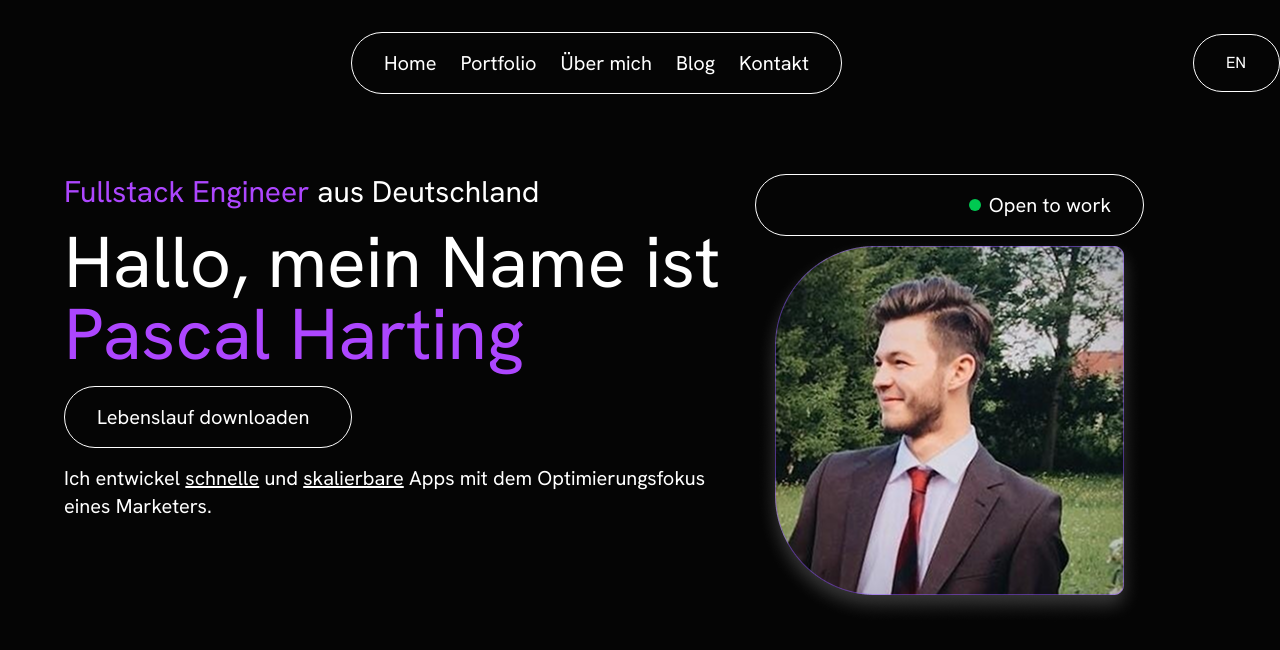
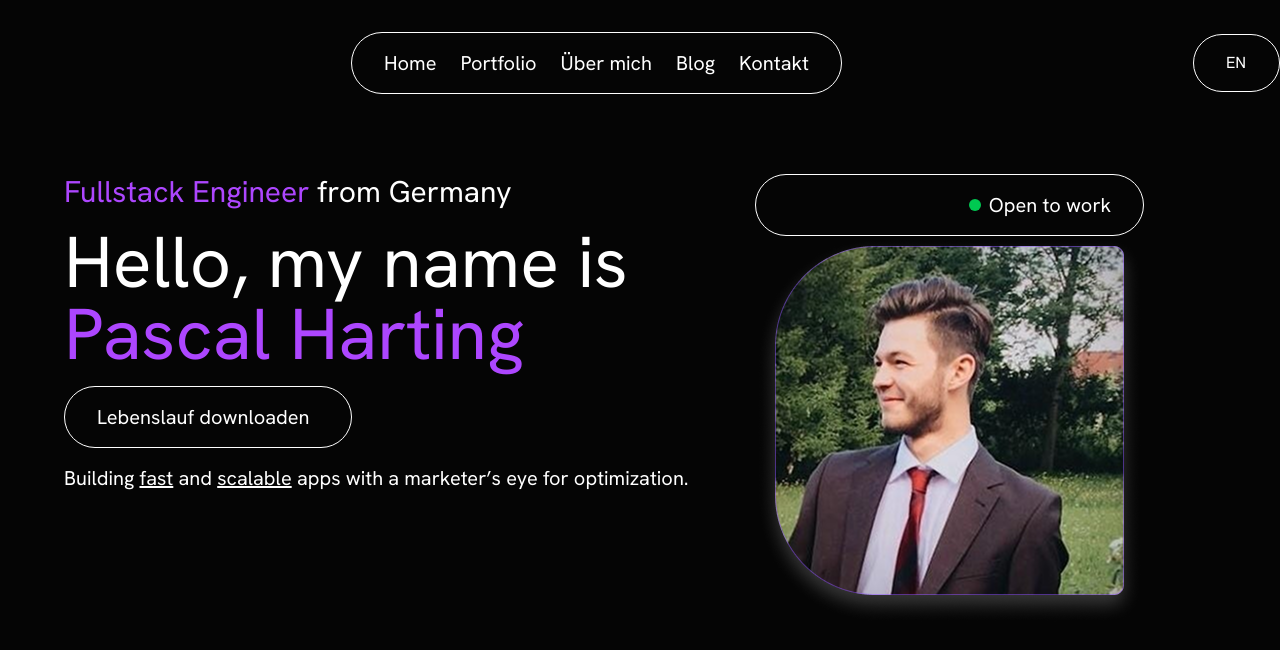
Before and after one commit to p-harting/portfolio, a Next.js app: page /blog in a window 1280 px wide. Shown: the top 650 px of the page. Built offline with nearby package versions, Linux system fonts and the light colour scheme.

Commit message:
Show translation for navbar and hero and implement cookie persistents for LanguageSelector

```diff
--- a/app/[lang]/(root)/layout.tsx
+++ b/app/[lang]/(root)/layout.tsx
@@ -1,7 +1,8 @@
 import "@/app/globals.css"
 import Navbar from "@/components/Navbar";
 import { hanken } from "@/components/fonts";
-import { i18n, type Locale } from "@/i18n-config";
+import { i18n, type Locale, Dictionary } from "@/i18n-config";
+import { getDictionary } from "@/utils/get-dictionary";
 
 export async function generateStaticParams() {
   return i18n.locales.map((locale) => ({ lang: locale }));
@@ -13,12 +14,13 @@ export default async function RootLayout (props: {
 {
   const params = await props.params;
   const { children } = props;
+  const dictionary: Dictionary = await getDictionary(params.lang);
 
   return (
     <html lang={params.lang}>
       <body className={`${hanken.className}`}>
         <header>
-          <Navbar />
+          <Navbar dictionary={dictionary.navbar}/>
         </header>
         {children}
       </body>
--- a/app/[lang]/(root)/page.tsx
+++ b/app/[lang]/(root)/page.tsx
@@ -2,17 +2,14 @@ import Hero from "@/components/Hero";
 import { Locale, Dictionary } from "@/i18n-config";
 import { getDictionary } from "@/utils/get-dictionary";
 
-export default async function Home({
-  params,
-}: {
-  params: Promise<{ lang: Locale }>;
-}) {
+export default async function Home({params,}: {params: Promise<{ lang: Locale }>;})
+{
   const awaitedParams = await params;
   const dictionary: Dictionary = await getDictionary(awaitedParams.lang);
 
   return (
     <main className="flex justify-center items-center mt-8">
-      <Hero dictionary={dictionary.hero} />
+      <Hero dictionary={dictionary.hero} currentLang={awaitedParams.lang} />
     </main>
   );
 }
--- a/components/Hero.tsx
+++ b/components/Hero.tsx
@@ -1,19 +1,33 @@
 import Image from "next/image"
+import { Dictionary, Locale } from "@/i18n-config";
 
-import { Dictionary } from "@/i18n-config";
-
-export default function Hero({ dictionary }: { dictionary: Dictionary["hero"] })
-{
-
+export default function Hero({ dictionary, currentLang }: {
+  dictionary: Dictionary["hero"],
+  currentLang: Locale
+}) {
     return (
         <div className="flex flex-row max-w-6xl mt-12">
             <div className="flex flex-col max-w-[60%] gap-4">
-                <h2 className="text-white text-3xl"><span className="text-purple-500">Fullstack Engineer</span> aus Deutschland</h2>
-                <h1 className="text-white text-7xl">Hallo, mein Name ist <span className="text-purple-500">Pascal Harting</span></h1>
+                {currentLang === 'de' ? (
+                  <h2 className="text-white text-3xl"><span className="text-purple-500">Fullstack Engineer</span> aus Deutschland</h2>
+                ) : (
+                  <h2 className="text-white text-3xl"><span className="text-purple-500">Fullstack Engineer</span> from Germany</h2>
+                )}
+
+                {currentLang === 'de' ? (
+                  <h1 className="text-white text-7xl">Hallo, mein Name ist <span className="text-purple-500">Pascal Harting</span></h1>
+                ) : (
+                  <h1 className="text-white text-7xl">Hello, my name is <span className="text-purple-500">Pascal Harting</span></h1>
+                )}
+
                 <div className="border border-solid border-white rounded-4xl py-4 px-8 text-white text-xl w-2xs">
                     <p>{dictionary.download}</p>
                 </div>
-                <p className="text-white text-xl">Ich entwickel <span className="underline">schnelle</span> und <span className="underline">skalierbare</span> Apps mit dem Optimierungsfokus eines Marketers.</p>
+                {currentLang === 'de' ? (
+                  <p className="text-white text-xl">Ich entwickel <span className="underline">schnelle</span> und <span className="underline">skalierbare</span> Apps mit dem Optimierungsfokus eines Marketers.</p>
+                ) : (
+                  <p className="text-white text-xl">Building <span className="underline">fast</span> and <span className="underline">scalable</span> apps with a marketer’s eye for optimization.</p>
+                )}
             </div>
             <div>
                 <div className="flex items-center justify-end gap-2 border border-solid border-white rounded-4xl py-4 px-8">
--- a/components/LanguageSelector.tsx
+++ b/components/LanguageSelector.tsx
@@ -4,9 +4,10 @@ import { Locale } from '@/i18n-config';
 export default function LanguageSelector({ currentLang }: { currentLang: Locale }) {
   const router = useRouter();
 
-  const switchLanguage = (e: React.ChangeEvent<HTMLSelectElement>) => {
+  const switchLanguage = async (e: React.ChangeEvent<HTMLSelectElement>) => {
     const lang = e.target.value as Locale;
     const path = window.location.pathname.split('/').slice(2).join('/');
+    document.cookie = `NEXT_LOCALE=${lang}; path=/; max-age=${60 * 60 * 24 * 365}`;
     router.push(`/${lang}/${path}`);
   };
 
--- a/components/Navbar.tsx
+++ b/components/Navbar.tsx
@@ -2,10 +2,10 @@
 
 import Link from "next/link"
 import { useParams } from "next/navigation"
-import { Locale } from "@/i18n-config"
+import { Locale, Dictionary } from "@/i18n-config"
 import LanguageSelector from "./LanguageSelector"
 
-export default function Navbar() {
+export default function Navbar({ dictionary }: { dictionary: Dictionary["navbar"] }) {
   const params = useParams()
   const currentLang = params?.lang as Locale || 'de'
     return (
@@ -14,19 +14,19 @@ export default function Navbar() {
                 <div className="border border-solid border-white rounded-4xl py-4 px-8">
                     <ul className="flex text-white text-xl gap-6">
                         <li>
-                            <Link href="/">Home</Link>
+                            <Link href="/">{dictionary.home}</Link>
                         </li>
                         <li>
-                            <Link href="/portfolio">Portfolio</Link>
+                            <Link href="/portfolio">{dictionary.portfolio}</Link>
                         </li>
                         <li>
-                            <Link href="/ueber-mich">Über mich</Link>
+                            <Link href="/ueber-mich">{dictionary.about}</Link>
                         </li>
                         <li>
-                            <Link href="/blog">Blog</Link>
+                            <Link href="/blog">{dictionary.blog}</Link>
                         </li>
                         <li>
-                            <Link href="/kontakt">Kontakt</Link>
+                            <Link href="/kontakt">{dictionary.contact}</Link>
                         </li>
                     </ul>
                 </div>
--- a/dictionaries/de.json
+++ b/dictionaries/de.json
@@ -1,8 +1,12 @@
 {
     "hero": {
-        "h1": "Hallo, mein Name ist Pascal Harting",
-        "h2": "Fullstack Engineer aus Deutschland",
-        "download": "Lebenslauf downloaden",
-        "info-text": "Ich entwickel schnelle und skalierbare Apps mit dem Optimierungsfokus eines Marketers."
+        "download": "Lebenslauf downloaden"
+    },
+    "navbar": {
+        "home": "Home",
+        "portfolio": "Portfolio",
+        "about": "Über mich",
+        "blog": "Blog",
+        "contact": "Kontakt"
     }
 }
--- a/dictionaries/en.json
+++ b/dictionaries/en.json
@@ -1,8 +1,12 @@
 {
     "hero": {
-        "h1": "Hello, my name is Pascal Harting",
-        "h2": "Fullstack Engineer from Germany",
-        "download": "Download Resume",
-        "info-text": "Building fast and scalable apps with a marketer’s eye for optimization."
+        "download": "Download Resume"
+    },
+    "navbar": {
+        "home": "Home",
+        "portfolio": "Portfolio",
+        "about": "About",
+        "blog": "Blog",
+        "contact": "Contact"
     }
 }
--- a/middleware.ts
+++ b/middleware.ts
@@ -6,6 +6,11 @@ import { match as matchLocale } from "@formatjs/intl-localematcher";
 import Negotiator from "negotiator";
 
 function getLocale(request: NextRequest): string | undefined {
+  const cookieLocale = request.cookies.get('NEXT_LOCALE')?.value;
+  if (cookieLocale && i18n.locales.includes(cookieLocale as any)) {
+    return cookieLocale;
+  }
+
   const negotiatorHeaders: Record<string, string> = {};
   request.headers.forEach((value, key) => (negotiatorHeaders[key] = value));
 
```
